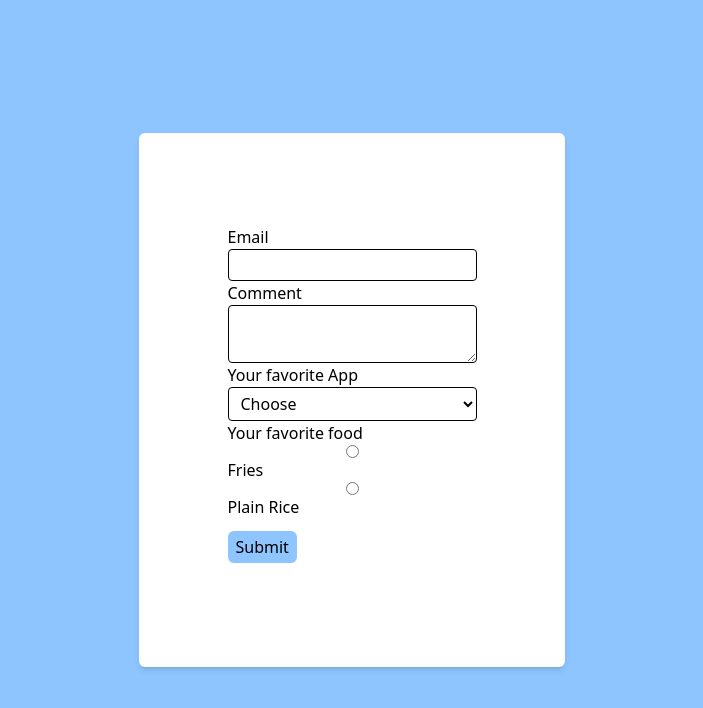
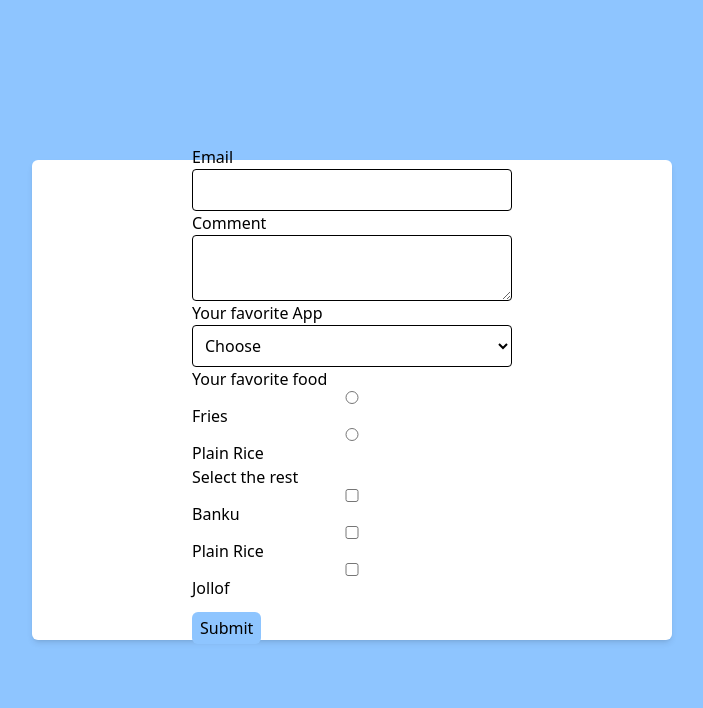
Before and after one commit to sammyyaws/react-tutorials, a React (Vite) app: page / in a window 1280 px wide. Shown: the top 708 px of the page, without its empty margins (288-991 px from the left). Built offline with nearby package versions, Linux system fonts and the light colour scheme.

Commit message:
Update: created checkbox with yup and formik

```diff
--- /dev/null
+++ b/src/components/Checkbox.jsx
@@ -0,0 +1,35 @@
+import React from 'react'
+import { Field,ErrorMessage } from 'formik'
+import { input, inputerror } from '../styles/FormClass'
+
+function Checkbox(props) {
+const {name,label,options,...rest}=props
+  return (
+    <div>
+    <label>{label}</label>
+   <Field name={name} {...rest}>
+   {({field})=>(
+    options.map(option=>(
+        <React.Fragment key={option.key}>
+     <input type="checkbox" {...field}
+     id={option.key}
+     value={option.value}
+     checked={field.value.includes(option.value)}
+     className={input} />
+     <label >{option.key}</label>
+
+     </React.Fragment>
+    ))
+
+   )
+
+
+   }
+
+   </Field>
+   <ErrorMessage name={name} component="div"  className={inputerror}/>
+   </div>
+  )
+}
+
+export default Checkbox
--- a/src/components/FormikContainer.jsx
+++ b/src/components/FormikContainer.jsx
@@ -8,7 +8,8 @@ const initialValues={
 email:"",
 comment:"",
 SelectOption:"",
-radioOption:""
+radioOption:"",
+checkboxOption:[]
 }
 //validating
 const validationSchema=Yup.object({
@@ -16,6 +17,7 @@ email:Yup.string().required("This field is required"),
 comment:Yup.string().required("This field is required"),
 SelectOption:Yup.string().required("choose something"),
 radioOption:Yup.string().required("choose something"),
+checkboxOption:Yup.array().min(1,"kindly select something")
 })
 //on submit function
 const onSubmit =values=>{
@@ -34,9 +36,18 @@ const radioValues=[
 
   {key:"Fries",value:"Fries"},
   {key:"Plain Rice",value:"Plain Rice"},
+]
 
+//checkbox option values
+//radio option values
+const checkboxValues=[
+
+  {key:"Banku",value:"Banku"},
+  {key:"Plain Rice",value:"Plain Rice"},
+    {key:"Jollof",value:"Jollof"},
 
 ]
+
 
 function FormikContainer() {
 
@@ -54,6 +65,9 @@ type="email" label="Your favorite App"/>
 <FormikControl control="radio" name="radioOption"
 options={radioValues}  label="Your favorite food"/>
 
+<FormikControl control="checkbox" name="checkboxOption"
+options={checkboxValues}  label="Select the rest"/>
+
         <button className={button} type="submit" disabled={!formik.isValid || formik.isSubmitting}> Submit</button>
         </Form>
 
--- a/src/components/FormikControl.jsx
+++ b/src/components/FormikControl.jsx
@@ -3,6 +3,7 @@ import React from 'react'
 import Textarea from './Textarea'
 import Select from './Select'
 import RadioButtons from './RadioButtons'
+import Checkbox from './Checkbox'
 
 function FormikControl(props) {
     const{control,...rest}=props
@@ -14,7 +15,7 @@ function FormikControl(props) {
       return <Select {...rest}/>
       case "radio": return <RadioButtons {...rest}/>
      case "date":
-      case "checkbox":
+      case "checkbox": return <Checkbox {...rest}/>
         default :
         return null
   }
--- a/src/styles/FormClass.jsx
+++ b/src/styles/FormClass.jsx
@@ -7,12 +7,12 @@ export const formbox=clsx(
       'items-center',
       'backdrop-blur-md',
        'bg-white shadow-md',
-        'md:w-1/2',
-        'h-120',
-        'overflow-y-auto',
-         'w-60',
-          'lg:w-1/3',
-           'lg:h-2/3',
+        'md:w-100',
+        'h-140',
+        "px-4",
+         'w-120',
+          'lg:w-1/2',
+           'lg:h-120',
             'rounded-md bg'
 )
 
@@ -26,10 +26,10 @@ export const input=clsx(
     'block',
      'outline-none',
      'rounded-sm',
-     'py-1',
+     'py-2',
      'px-2',
-       'h-full',
-       'w-full',
+
+       'w-80',
 )
 
 export const smbut=clsx(
```
